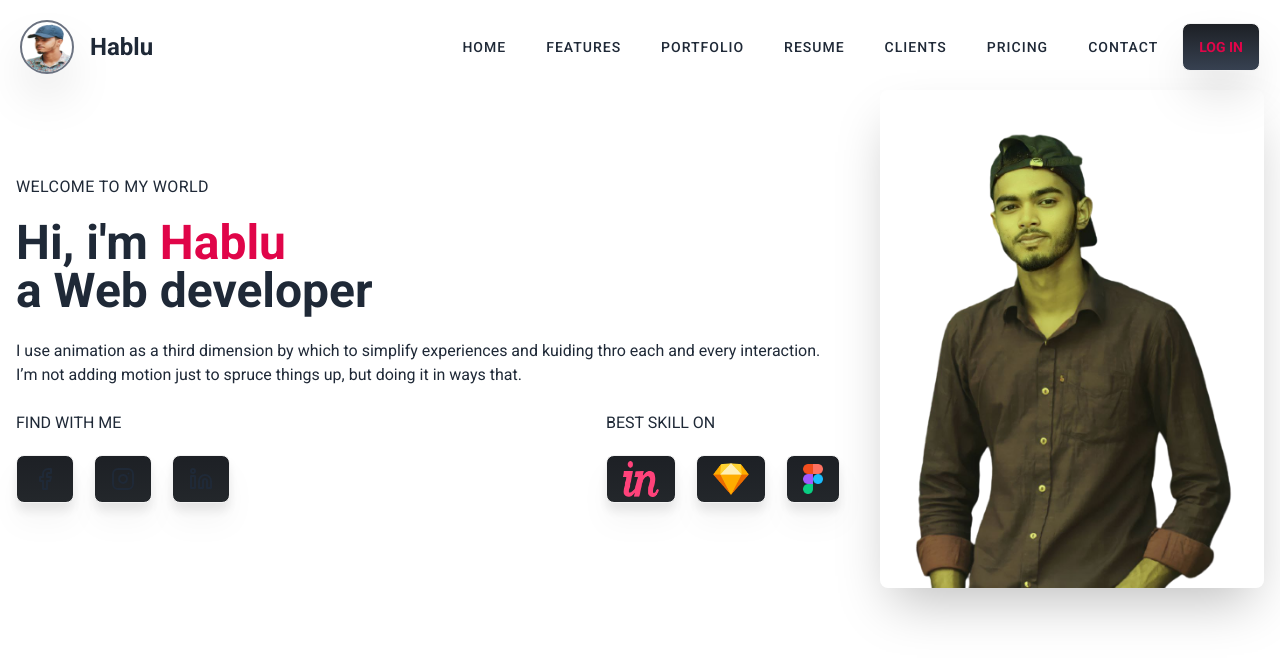
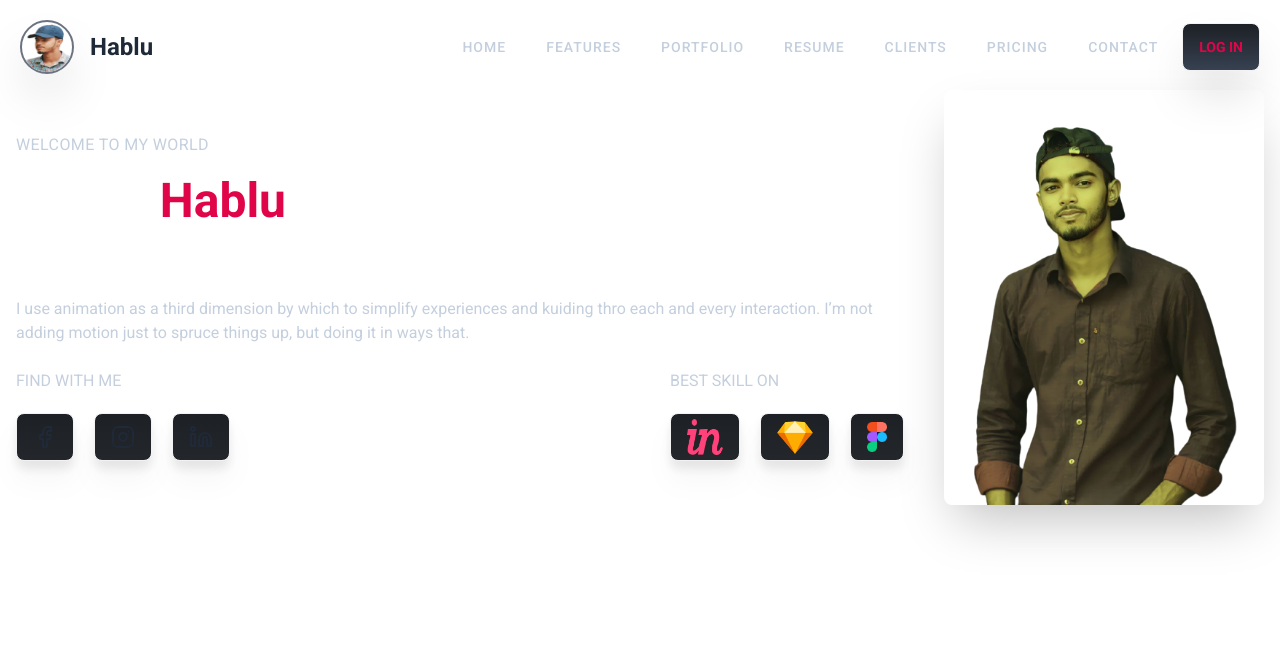
Before and after one commit to sadid56/hablu-mama, a plain HTML site: page index.html in a window 1280 px wide. Drawn offline with nearby package versions, Linux system fonts and the light colour scheme.

Commit message:
update a header

```diff
--- a/index.html
+++ b/index.html
@@ -29,7 +29,7 @@
                     <label tabindex="0" class="btn btn-ghost lg:hidden">
                         <svg xmlns="http://www.w3.org/2000/svg" fill="none" viewBox="0 0 24 24" class="inline-block w-9 h-9 stroke-current text-[#e00549]"><path stroke-linecap="round" stroke-linejoin="round" stroke-width="2" d="M4 6h16M4 12h16M4 18h16"></path></svg>
                     </label>
-                    <ul tabindex="0" class="menu menu-sm dropdown-content mt-3 z-[1] p-2 shadow bg-base-100 rounded-box w-52 right-0 space-y-5 ">
+                    <ul tabindex="0" class="menu menu-sm dropdown-content mt-3 z-[1] p-2 shadow bg-base-100 rounded-box w-52 right-0 space-y-5 color-gray">
                      <li><a href="">HOME</a></li>
                      <li><a href="">FEATURES</a></li>
                      <li><a href="">PORTFOLIO</a></li>
@@ -46,7 +46,7 @@
 
                 </div>
                 <div class=" hidden lg:flex items-center gap-5">
-                  <ul class=" flex gap-10 px-1  ">
+                  <ul class=" flex gap-10 px-1 color-gray ">
                     <li><a href=""> HOME</a></li>
                      <li><a href="">FEATURES</a></li>
                      <li><a href="">PORTFOLIO</a></li>
@@ -67,14 +67,14 @@
         <div class="container mx-auto ">
             <div class="hero ">
                 <div class="hero-content flex-col lg:flex-row-reverse gap-10">
-                  <img src="./images/banner.png" class="max-w-sm rounded-lg shadow-2xl" />
-                  <div class="text-center lg:text-start">
-                    <p class="mb-5 tracking-wide">WELCOME TO MY WORLD</p>
-                    <h1 class="text-4xl  md:text-5xl font-bold">Hi, i'm <span class="text-[#e00549]">Hablu</span><br> a Web developer</h1>
-                    <p class="py-6">I use animation as a third dimension by which to simplify experiences and kuiding thro each and every interaction. I’m not adding motion just to spruce things up, but doing it in ways that.</p>
+                  <img src="./images/banner.png" class="max-w-xs rounded-lg shadow-2xl" />
+                  <div class="text-center lg:text-start px-5 lg:px-0">
+                    <p class="mb-5 tracking-wide color-gray">WELCOME TO MY WORLD</p>
+                    <h1 class="text-4xl  md:text-5xl font-bold text-white">Hi, i'm <span class="text-[#e00549]">Hablu</span><br> a Web developer</h1>
+                    <p class="py-6 color-gray">I use animation as a third dimension by which to simplify experiences and kuiding thro each and every interaction. I’m not adding motion just to spruce things up, but doing it in ways that.</p>
                     <div class="flex flex-col md:flex-row gap-6 justify-between">
                         <div>
-                            <p>FIND WITH ME</p>
+                            <p class="color-gray">FIND WITH ME</p>
                         <ul class="flex gap-5 mt-5 justify-center md:justify-start">
                             <li class="btn bg-gradient-to-b from-[#1d2025] to-[#23272b] drop-shadow-xl hover:bg-[#212428] hover:-translate-y-1 hover:text-white"><a href="">
                                 <svg xmlns="http://www.w3.org/2000/svg" width="24" height="24" viewBox="0 0 24 24" fill="none" stroke="currentColor" stroke-width="2" stroke-linecap="round" stroke-linejoin="round" class="feather feather-facebook "><path d="M18 2h-3a5 5 0 0 0-5 5v3H7v4h3v8h4v-8h3l1-4h-4V7a1 1 0 0 1 1-1h3z"></path></svg>
@@ -88,7 +88,7 @@
                         </ul>
                         </div>
                         <div>
-                            <p>BEST SKILL ON</p>
+                            <p class="color-gray">BEST SKILL ON</p>
                             <ul class="flex gap-5 mt-5 justify-center md:justify-start">
                                 <li class="btn bg-gradient-to-b from-[#1d2025] to-[#23272b] drop-shadow-xl"><img src="./icons/icons-01.png" alt="" class="w-9 "></li>
                                 <li class="btn bg-gradient-to-b from-[#1d2025] to-[#23272b] drop-shadow-xl"><img src="./icons/icons-02.png" alt="" class="w-9"></li>
--- a/style.css
+++ b/style.css
@@ -18,3 +18,6 @@ nav ul li a{
 nav ul li a:hover{
     color: #e00549;
 }
+.color-gray{
+    color: #c4cfde;
+}
```
